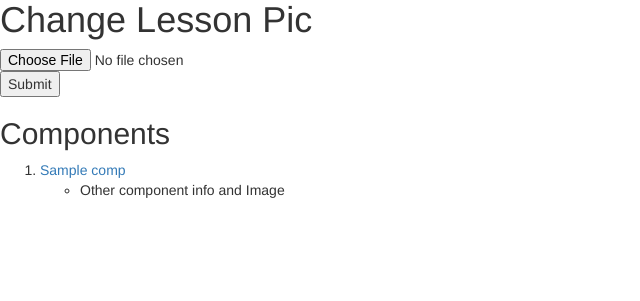
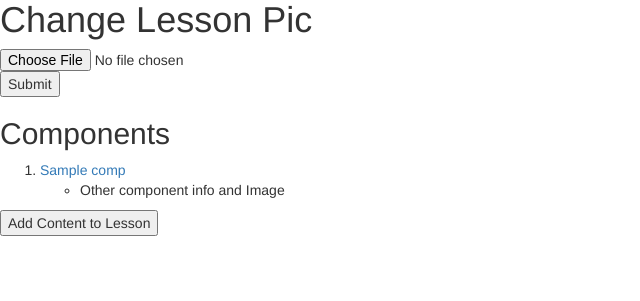
Before and after one commit to monkeysaa/HB-project, a Flask app: page /lessons/1 in a window 1280 px wide. Shown: the part 470-771 px from the top of the page, without its empty margins (0-640 px from the left). Run offline with Flask 2, Linux system fonts and the light colour scheme; tables that the repository leaves empty hold one stand-in row (values such as "Sample post"); grey boxes marked "Sample" are stand-in pictures; some libraries are stand-ins or nearby versions.

Commit message:
Consolidated add_comp.js and revised CUJ

```diff
--- a/crud.py
+++ b/crud.py
@@ -66,9 +66,19 @@ def assign_tag_to_lesson(tag, lesson):
     return assoc
 
 
-def assign_img(imgUrl, lesson_id):
+def assign_lesson_img(imgUrl, lesson_id):
 
     lesson = get_lesson_by_id(lesson_id)
+    lesson.imgUrl = imgUrl
+
+    db.session.commit()
+
+    return None
+
+
+def assign_comp_img(imgUrl, comp_id):
+
+    lesson = get_comp_by_id(lesson_id)
     lesson.imgUrl = imgUrl
 
     db.session.commit()
@@ -93,6 +103,12 @@ def get_components():
     """Return all components."""
 
     return Comp.query.all()
+
+
+def get_comp_by_id(comp_id):
+    """Get comps by id."""
+
+    return Comp.query.filter(Comp.comp_id==comp_id).one()
 
 
 def get_comp_faves(user_id):
--- a/model.py
+++ b/model.py
@@ -57,7 +57,7 @@ class Comp(db.Model):
     name = db.Column(db.String)
     url = db.Column(db.String)
     imgUrl = db.Column(db.String)
-    vid_length = db.Column(db.Float) # if video, length in minutes
+    vid_length = db.Column(db.Float) # if video, length in minutes if using YouTube api.
 
     lessons = db.relationship('Lesson', secondary='lesson_comps', viewonly=True)
     tags = db.relationship('Tag', secondary='comp_tags', viewonly=True)
--- a/server.py
+++ b/server.py
@@ -15,6 +15,7 @@ app.secret_key = "SECRET!"
 
 # API INFO
 s3 = boto3.resource('s3')
+client = boto3.client('s3')
 CLOUD_KEY = os.environ['CLOUDINARY_KEY']
 CLOUD_SECRET = os.environ['CLOUDINARY_SECRET']
 AWS_KEY = os.environ['AWS_ACCESS_KEY_ID']
@@ -31,6 +32,15 @@ def homepage():
     return render_template('homepage.html')
 
 
+# NAV ROUTES
+# MyProfile link in nav_bar
+@app.route('/profile')
+def display_profile():
+    """Display profile if user. Same as /login endpoint above. """
+
+    return redirect('/login')
+
+
 # View all users link in Nav. Later, remove this route.
 @app.route('/users')
 def all_users():
@@ -40,7 +50,8 @@ def all_users():
     return render_template('all_users.html', users=users)
 
 
-# Likely remove. Potential: Direct here from search for lesson by author?
+# Direct here from search for lesson by author?
+# Or remove this route and use JS for dynamic display?
 @app.route('/users/<user_id>')
 def show_public_lessons(user_id):
     """View all public lessons by a user"""
@@ -59,20 +70,7 @@ def all_lessons():
     return render_template('all_lessons.html', lessons=lessons)
 
 
-# Later, check that lesson is public or user is author or redirect (to where?)
-@app.route('/lessons/<lesson_id>')
-def show_lesson(lesson_id):
-    """Show details on a particular lesson."""
-
-    session['lesson_id'] = lesson_id
-    lesson = crud.get_lesson_by_id(lesson_id)
-
-    if lesson.imgUrl==None:
-        lesson.imgUrl = 'https://res.cloudinary.com/hackbright/image/upload/v1619906696/zzwwu2rbkbve3eozoihx.png'
-
-    return render_template('lesson_details.html', lesson=lesson)
-
-
+# LOGIN ROUTES
 # Homepage login form
 @app.route('/login', methods=['POST'])
 def verify_user():
@@ -115,14 +113,7 @@ def check_if_user():
         return redirect('/')
 
 
-# MyProfile link in nav_bar
-@app.route('/profile')
-def display_profile():
-    """Display profile if user. Same as /login endpoint above. """
-
-    return redirect('/login')
-
-
+# Sign up & Login for new users, from Homepage
 @app.route('/signup', methods=['POST'])
 def register_user():
     """Create and log in a new user."""
@@ -142,7 +133,7 @@ def register_user():
 
     return render_template('user_profile.html', user=user, lessons=[])
 
-
+# SEARCH ROUTES
 @app.route('/search', methods=['GET'])
 def display_search_results():
     """Search for lesson by term."""
@@ -153,11 +144,27 @@ def display_search_results():
     return render_template('search.html', term=term, lessons=lessons)
 
 
+# LESSON ROUTES
 @app.route('/create_lesson')
 def show_lesson_form():
     """Display a form for user to create lesson."""
 
     return render_template('create_lesson.html')
+
+
+# Details for one lesson
+# Later, limit route access to public lessons or author. Else redirect (to where?)
+@app.route('/lessons/<lesson_id>')
+def show_lesson(lesson_id):
+    """Show details on a particular lesson."""
+
+    session['lesson_id'] = lesson_id
+    lesson = crud.get_lesson_by_id(lesson_id)
+
+    if lesson.imgUrl==None:
+        lesson.imgUrl = 'https://res.cloudinary.com/hackbright/image/upload/v1619906696/zzwwu2rbkbve3eozoihx.png'
+
+    return render_template('lesson_details.html', lesson=lesson)
 
 
 # Directed here from Create-Lesson form
@@ -167,7 +174,8 @@ def display_lesson():
 
     title = request.args.get('title')
 
-    client.upload_file('server.py', 'hackbright-project', pdf)
+    # AWS Upload
+    # client.upload_file('server.py', 'hackbright-project', pdf)
 
     if crud.lesson_exists(title, session['user_id']):
         flash('Lesson with that name already exists. Please try again.')
@@ -176,24 +184,45 @@ def display_lesson():
     new_lesson = crud.create_lesson(title, session['user_id'])
     session['lesson_id'] = new_lesson.lesson_id
 
-    return render_template('show_lesson.html', lesson=new_lesson)
+    return redirect(f'/lessons/{new_lesson.lesson_id}')
 
 
 @app.route('/upload-pic', methods=['POST'])
-def upload_image():
-    """Process the cloudinary form."""
+def upload_lesson_image():
+    """Save img to Lessons in the db and display in via Cloudinary."""
 
     my_file = request.files['my-file'] # note: request arg should match name var on form
     result = cloudinary.uploader.upload(my_file, api_key=CLOUD_KEY,
                                         api_secret=CLOUD_SECRET,
                                         cloud_name='hackbright')
     img_url = result['secure_url']
-    img_url = crud.assign_img(result['secure_url'], session['lesson_id'])
+    img_url = crud.assign_lesson_img(result['secure_url'], session['lesson_id'])
     # run a crud function that saves this img_url to the database and returns it.
 
     lesson = crud.get_lesson_by_id(session['lesson_id'])
     # work out display, e.g. <img src="{{ user.profile_url }}">
-    return redirect(f'/lessons/<{lesson.lesson_id}>')
+    return redirect(f'/lessons/{lesson.lesson_id}')
+
+
+@app.route('/upload-comp-img', methods=['POST'])
+def upload_comp_image():
+    """Save img to Lessons in the db and display in via Cloudinary."""
+
+    my_img = request.files['my-img'] # note: request arg should match name var on form
+
+    #CHEAT! Fix this
+    session['comp_id'] = 1 # REWRITE
+
+    result = cloudinary.uploader.upload(my_img, api_key=CLOUD_KEY,
+                                        api_secret=CLOUD_SECRET,
+                                        cloud_name='hackbright')
+    img_url = result['secure_url']
+    img_url = crud.assign_comp_img(result['secure_url'], session['comp_id'])
+    # run a crud function that saves this img_url to the database and returns it.
+
+    lesson = crud.get_lesson_by_id(session['lesson_id'])
+    # work out display, e.g. <img src="{{ user.profile_url }}">
+    return redirect(f'/lessons/{lesson.lesson_id}')
 
 
 if __name__ == '__main__':
--- a/templates/base.html
+++ b/templates/base.html
@@ -6,6 +6,10 @@
     <title>
       {% block title %}{% endblock %}
     </title>
+    <script
+      src="http://code.jquery.com/jquery-3.5.1.js"
+      integrity="sha256-QWo7LDvxbWT2tbbQ97B53yJnYU3WhH/C8ycbRAkjPDc="
+      crossorigin="anonymous"></script>
     <link rel="stylesheet"
     href="http://maxcdn.bootstrapcdn.com/bootstrap/3.3.4/css/bootstrap.css"/>
   <link rel="stylesheet" href="/static/css/style.css">
--- a/templates/lesson_details.html
+++ b/templates/lesson_details.html
@@ -33,6 +33,11 @@
 {% endfor %}
 </ol>
 
-<script src="/static/js/test.js"></script>
+<section class='add-component'>
+  <button id='add-content'>Add Content to Lesson</button>
+</section>
+
+
+<script src="/static/js/add_comp.js"></script>
 
 {% endblock %}
```
